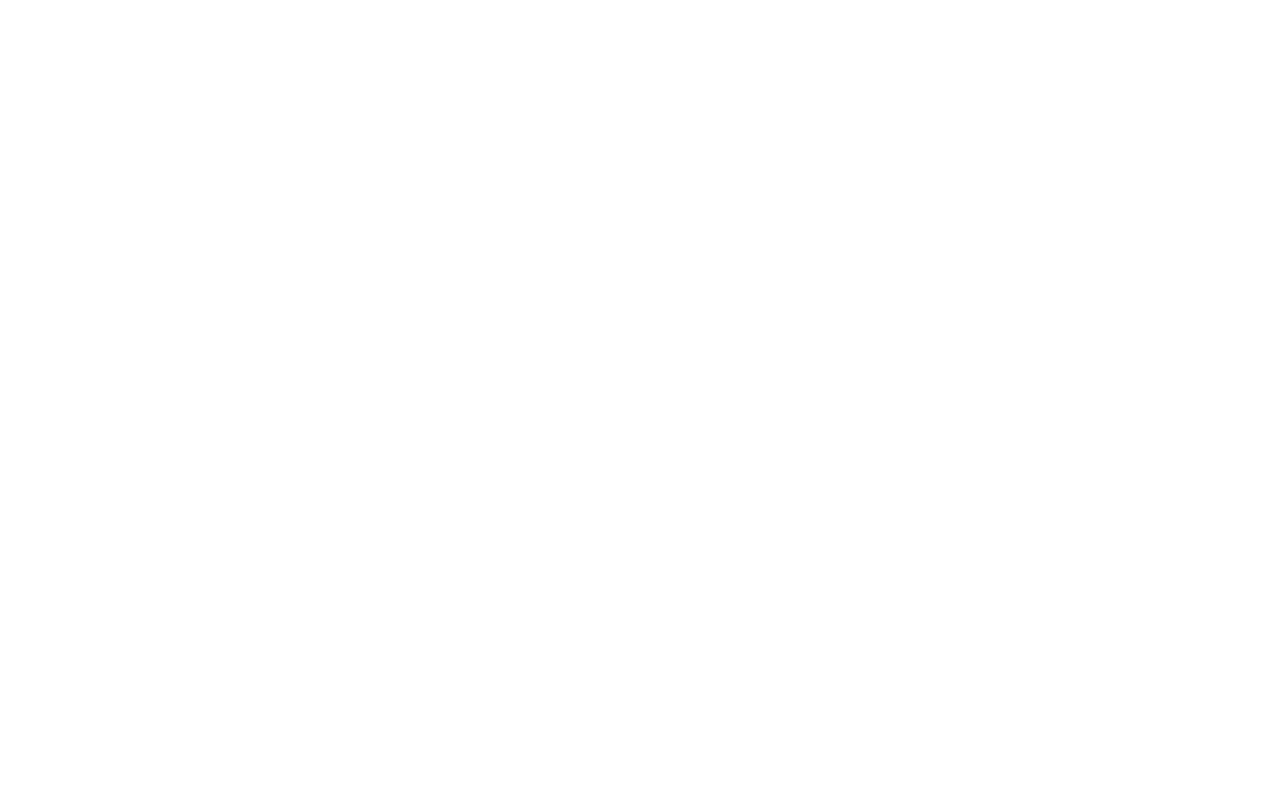
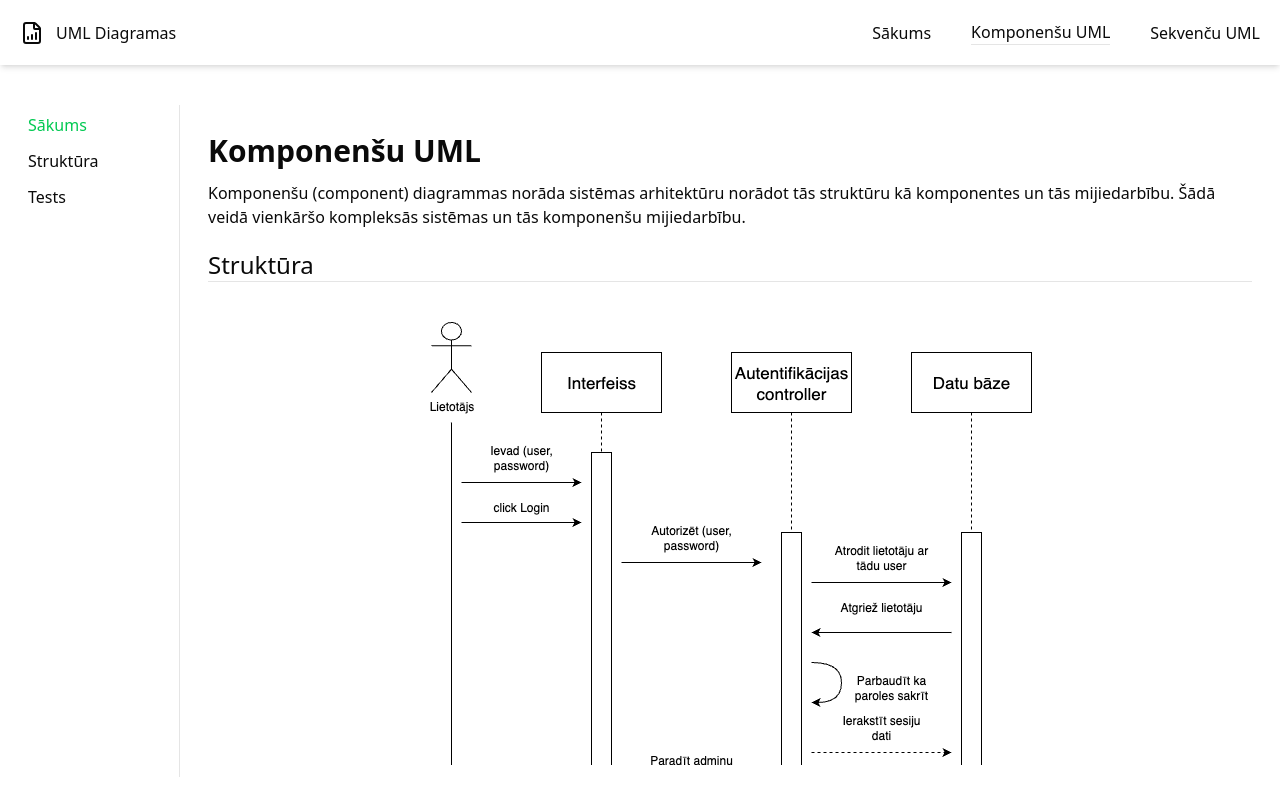
Before and after one commit to 1ivyatan/UMLDiagramsInteractive, a Vue app: page /components in a window 1280 px wide. Before the commit this address had no page. Built offline with nearby package versions, Linux system fonts and the light colour scheme.

Commit message:
start out

```diff
--- /dev/null
+++ b/src/Components/ComponentsView.vue
@@ -0,0 +1,129 @@
+<template>
+<GuestLayout>
+    <div class="flex w-full p-5 scroll-smooth" :class="smallScreen ? 'flex-col h-auto' : ''">
+        <div class="flex mt-5 flex-col w-auto min-w-40 pr-5 p-2 border-r-1 h-[84vh] gap-3 scrollbar-thin scrollbar-thumb-gray-300 scrollbar-track-gray-100 overflow-y-auto" :class="smallScreen ? 'h-auto pl-7' : ''">
+            <div v-if="!testStart" class="flex flex-col gap-3" :class="smallScreen ? 'flex-row overflow-x-auto w-full' : ''">
+                <a href="#sakums" :class="activeA == 'sakums' ? 'text-green-500' : ''" @click="activeA = 'sakums'">Sākums</a>
+                <a href="#struktura" :class="activeA == 'struktura' ? 'text-green-500' : ''" @click="activeA = 'struktura'">Struktūra</a>
+                <a href="#test" :class="activeA == 'test' ? 'text-green-500' : ''" @click="activeA = 'test'">Tests</a>
+            </div>
+            <div v-else class="flex flex-col gap-3" :class="smallScreen ? 'flex-row overflow-x-auto w-full' : ''">
+                <a class="text-xl" href="#test" @click="activeA = 'sakums'; testStart = false">Atpakaļ</a>
+            </div>
+        </div>
+
+        <div class="flex-3 p-2 ml-5 mt-10 scrollbar-thin scrollbar-thumb-gray-300 scrollbar-track-gray-100 overflow-y-auto h-[80vh] scroll-smooth">
+            <div v-if="!testStart">
+            <h1 class="text-3xl font-semibold" id="sakums">Komponenšu UML</h1>
+
+            <p class="mt-3">
+                Komponenšu (component) diagrammas norāda sistēmas arhitektūru norādot tās struktūru kā komponentes un tās mijiedarbību. Šādā veidā vienkāršo kompleksās sistēmas un tās komponenšu mijiedarbību.
+            </p>
+
+            <div id="struktura">
+                <h2 class="border-b-1 mt-5 text-2xl">Struktūra</h2>
+                <div class="mt-10 w-full flex justify-center">
+                    <img src="@/assets/sequence.png" class=""></img>
+                </div>
+
+                <div class="pl-5 border-b-1 border-t-1 pt-5">
+                    <h3 class="text-xl">Actor (Lietotājs)</h3>
+                    <div class="flex gap-5 mb-3 mt-5  justify-start items-start" :class="smallScreen ? 'flex-wrap items-center justify-center' : ''">
+                        <div class="w-50">
+                            <img class="" src="@/assets/actor.png"></img>
+                        </div>
+                        <p class="w-auto">Actor (Lietotājs) ir diagrammas elements, kas pārstāv ārēju entītiju, piemēram, cilvēku vai sistēmu, kas mijiedarbojas ar sistēmu. Aktieris iniciē notikumus un saņem atbildes no sistēmas.</p>
+                    </div>
+                </div>
+
+                <div class="pl-5 border-b-1 border-t-1 pt-5">
+                    <h3 class="text-xl">Lifelines (Dziveslīnijas)</h3>
+                    <div class="flex gap-5 mb-3 mt-5  justify-start items-start" :class="smallScreen ? 'flex-wrap items-center justify-center' : ''">
+                        <div class="w-50">
+                            <img class="" src="@/assets/lifelines2.png"></img>
+                        </div>
+                        <p class="w-auto">Lifeline (Dzīveslīnija) ir nosaukts elements, kas attēlo atsevišķu dalībnieku sekvenču diagrammā. Citiem vārdiem, katra instance diagrammā tiek attēlota ar dzīveslīniju.</p>
+                    </div>
+                </div>
+
+                <div class="pl-5 border-b-1 border-t-1 pt-5">
+                    <h3 class="text-xl">Messages (Ziņojumi)</h3>
+                    <div class="flex gap-5 mb-3 mt-5  justify-start items-start" :class="smallScreen ? 'flex-wrap items-center justify-center' : ''">
+                        <div class="w-80">
+                            <img class="" src="@/assets/messages.png"></img>
+                        </div>
+                        <p class="w-auto">Messages (Ziņojumi) ir Saziņa starp objektiem tiek attēlota ar ziņojumiem. Tie uz dzīveslīnijas parādās noteiktā secībā. Ziņojumi diagrammā tiek attēloti ar bultiņām. Dzīveslīnijas un ziņojumi veido sekvenču diagrammas pamatu. Kopumā ziņojumus var iedalīt vairākās kategorijās:</p>
+                    </div>
+                </div>
+
+                <div class="pl-5 border-b-1 border-t-1 pt-5">
+                    <h3 class="text-xl">Synchronous messages (Sinhronie ziņojumi)</h3>
+                    <div class="flex gap-5 mb-3 mt-5  justify-start items-start" :class="smallScreen ? 'flex-wrap items-center justify-center' : ''">
+                        <div class="w-140">
+                            <img class="" src="@/assets/synchro.png"></img>
+                        </div>
+                        <p class="w-auto">Synchronous messages (Sinhronie ziņojumi) – Sinhrons ziņojums gaida atbildi, pirms mijiedarbība var turpināties. Sūtītājs aptur savu darbību, līdz saņēmējs ir pilnībā apstrādājis ziņojumu. Tātad izsaucējs turpina tikai tad, kad ir pārliecināts, ka saņēmējs ir izpildījis iepriekšējo ziņojumu un ir saņemta atbilde. Objektorientētajā programmēšanā liela daļa izsaukumu ir tieši sinhroni. Lai attēlotu sinhronu ziņojumu, izmanto bultiņu ar aizpildītu uzgali.</p>
+                    </div>
+                </div>
+
+                <div class="pl-5 border-b-1 border-t-1 pt-5">
+                    <h3 class="text-xl">Asynchronous messages (Asinhronie ziņojumi)</h3>
+                    <div class="flex gap-5 mb-3 mt-5  justify-start items-start" :class="smallScreen ? 'flex-wrap items-center justify-center' : ''">
+                        <div class="w-90">
+                            <img class="" src="@/assets/async.png"></img>
+                        </div>
+                        <p class="w-auto">Asinhronie ziņojumi (Asynchronous messages) – Asinhrons ziņojums negaida atbildi no saņēmēja. Mijiedarbība turpinās neatkarīgi no tā, vai saņēmējs jau ir apstrādājis iepriekšējo ziņojumu vai nē. Lai attēlotu asinhronu ziņojumu, izmanto bultiņu ar atvērtu (nepiepildītu) uzgali.</p>
+                    </div>
+                </div>
+            </div>
+
+            <div id="test" class="mt-5 border-1 p-5 rounded shadow-md">
+                <h2>Tests</h2>
+                <p class="mt-3">Šajā sadaļā būs tests par sekvenču UML diagrammām.</p>
+                <button @click="testStart = true" class="mt-3 bg-green-500 text-white px-4 py-2 rounded hover:bg-green-600 cursor-pointer">Sākt</button>
+            </div>
+
+            </div>
+
+            <SequenceTest v-else></SequenceTest>
+
+        </div>
+
+
+    </div>
+</GuestLayout>
+
+</template>
+
+<script setup>
+import GuestLayout from '@/Layouts/GuestLayout.vue';
+import { onMounted, ref, watch } from 'vue';
+import { useWindowSize } from '@vueuse/core'
+import SequenceTest from '@/Sequence/SequenceTest.vue';
+
+const { width, height } = useWindowSize();
+const smallScreen = ref(false);
+
+const testStart = ref(false);
+
+onMounted(() => {
+    if(width.value <= 868) {
+        smallScreen.value = true;
+    } else {
+        smallScreen.value = false;
+    }
+});
+
+watch(width, (newWidth) => {
+    if(newWidth <= 868) {
+        smallScreen.value = true;
+    } else {
+        smallScreen.value = false;
+    }
+});
+
+const activeA = ref('sakums');
+</script>
+
+<style>
+</style>
--- a/src/Layouts/Header.vue
+++ b/src/Layouts/Header.vue
@@ -5,7 +5,7 @@
             <RouterLink to="/" v-if="!smallScreen">UML Diagramas</RouterLink>
         </div>
         <div class="flex items-center gap-5">
-            <RouterLink active-class="border-b-1" to="/">Māja</RouterLink>
+            <RouterLink active-class="border-b-1" to="/">Sākums</RouterLink>
             <RouterLink active-class="border-b-1" to="/components" class="ml-5">Komponenšu UML</RouterLink>
             <RouterLink active-class="border-b-1" to="/sequence" class="ml-5">Sekvenču UML</RouterLink>
         </div>
--- a/src/router/index.js
+++ b/src/router/index.js
@@ -12,6 +12,11 @@
       path: '/sequence',
       name: 'sequence',
       component: () => import('../Sequence/SequenceView.vue')
+    },
+    {
+      path: '/components',
+      name: 'components',
+      component: () => import('../Components/ComponentsView.vue')
     }
   ],
 })
```
Also changed, not shown: src/Components/ComponentsTest.vue (added).
